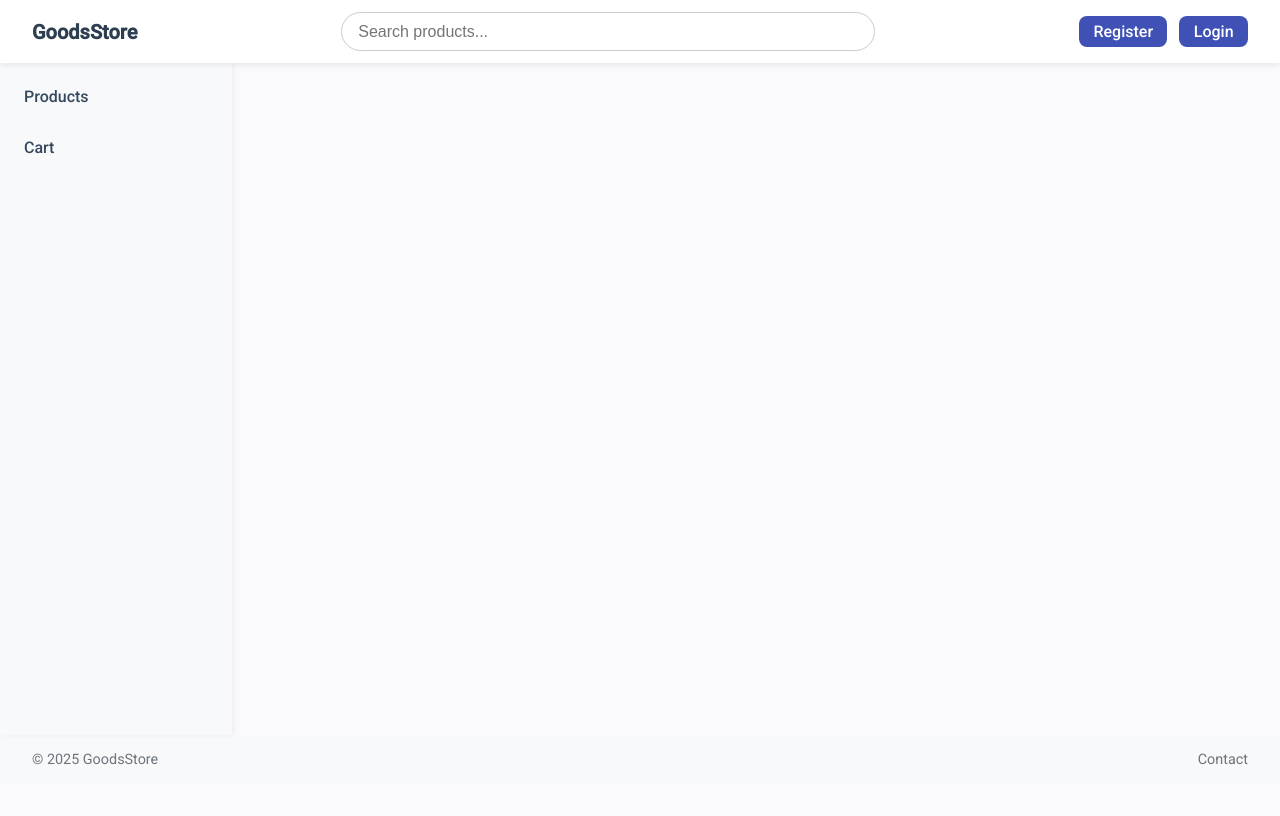
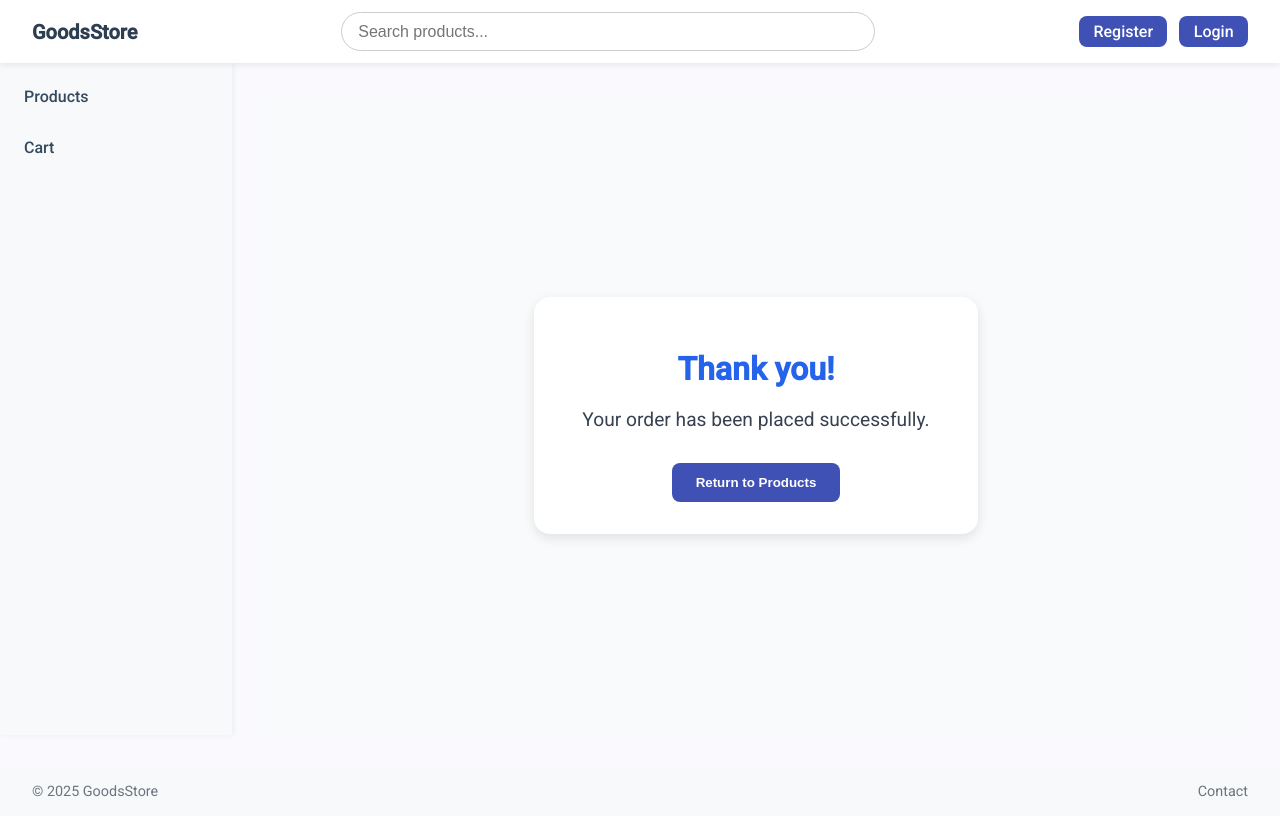
Before and after one commit to teafr/GoodsStore, an Angular app in the folder UI/: page /thank-you in a window 1280 px wide. Before the commit this address led to /. Built offline with nearby package versions, Linux system fonts and the light colour scheme.

Commit message:
added "thank you" route and made components for it

```diff
--- a/UI/src/app/app.routes.ts
+++ b/UI/src/app/app.routes.ts
@@ -6,6 +6,7 @@ import { Checkout } from './components/checkout/checkout';
 import { Profile } from './components/profile/profile';
 import { Login } from './components/login/login';
 import { Register } from './components/register/register';
+import { ThankYou } from './components/thank-you/thank-you';
 
 export const routes: Routes = [
     {
@@ -34,5 +35,8 @@ export const routes: Routes = [
     }, {
         path: 'register',
         component: Register
+    }, {
+        path: 'thank-you',
+        component: ThankYou
     }
 ];
--- /dev/null
+++ b/UI/src/app/components/thank-you/thank-you.html
@@ -0,0 +1,7 @@
+<div class="thank-you-container">
+  <div class="card">
+    <h1>Thank you!</h1>
+    <p>Your order has been placed successfully.</p>
+    <button (click)="returnToProducts()">Return to Products</button>
+  </div>
+</div>
--- /dev/null
+++ b/UI/src/app/components/thank-you/thank-you.scss
@@ -0,0 +1,42 @@
+.thank-you-container {
+    display: flex;
+    justify-content: center;
+    align-items: center;
+    height: 80vh;
+    background: #f9fafb;
+
+    .card {
+        background: #fff;
+        padding: 2rem 3rem;
+        border-radius: 1rem;
+        box-shadow: 0 4px 12px rgba(0, 0, 0, 0.1);
+        text-align: center;
+
+        h1 {
+            margin-bottom: 1rem;
+            font-size: 2rem;
+            color: #2563eb;
+        }
+
+        p {
+            margin-bottom: 2rem;
+            font-size: 1.2rem;
+            color: #374151;
+        }
+
+        button {
+            padding: 0.75rem 1.5rem;
+            background: var(--primary);
+            color: #fff;
+            font-weight: bold;
+            border: none;
+            border-radius: 0.5rem;
+            cursor: pointer;
+            transition: background 0.2s ease;
+
+            &:hover {
+                background: var(--primary-hover);
+            }
+        }
+    }
+}
--- /dev/null
+++ b/UI/src/app/components/thank-you/thank-you.ts
@@ -0,0 +1,16 @@
+import { Component } from '@angular/core';
+import { Router } from '@angular/router';
+
+@Component({
+  selector: 'app-thank-you',
+  imports: [],
+  templateUrl: './thank-you.html',
+  styleUrl: './thank-you.scss'
+})
+export class ThankYou {
+  constructor(private router: Router) {}
+
+  returnToProducts(): void {
+    this.router.navigateByUrl('/products');
+  }
+}
```
Also changed, not shown: 1 other file (tests, documents, lock files or other folders).
